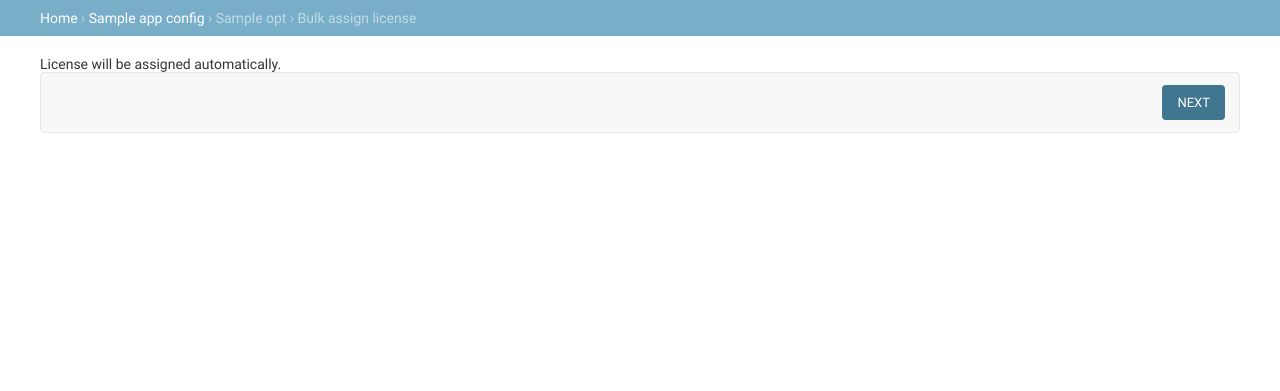
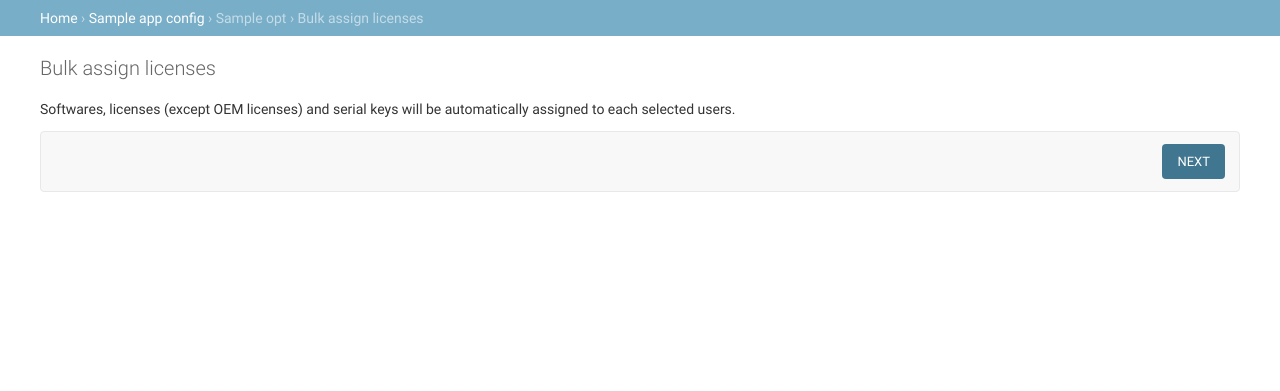
Before and after one commit to quyenlc/q-lms, a Django app: template src/license_manager/templates/admin/license_manager/licenseassignment/bulk_assign.html in a window 1280 px wide. Shown: the part 64-455 px from the top of the page. Run offline with Django 3.2, Linux system fonts and the light colour scheme; the template is opened without the code that fills it: most values are stand-ins (such as "Sample title", 1, 10 or a date in 2020).

Commit message:
Change text in bulk assign page

```diff
--- a/src/license_manager/templates/admin/license_manager/licenseassignment/bulk_assign.html
+++ b/src/license_manager/templates/admin/license_manager/licenseassignment/bulk_assign.html
@@ -17,13 +17,14 @@
 <a href="{% url 'admin:index' %}">{% trans 'Home' %}</a>
 &rsaquo; <a href="{% url 'admin:app_list' app_label=opts.app_label %}">{{ opts.app_config.verbose_name }}</a>
 &rsaquo; {% if has_change_permission %}<a href="{% url opts|admin_urlname:'changelist' %}">{{ opts.verbose_name_plural|capfirst }}</a>{% else %}{{ opts.verbose_name_plural|capfirst }}{% endif %}
-&rsaquo; Bulk assign license
+&rsaquo; Bulk assign licenses
 </div>
 {% endblock %}
 
 {% block content %}<div id="content-main">
 <div>
-    License will be assigned automatically.
+    <h1>Bulk assign licenses</h1>
+    <p>Softwares, licenses (except OEM licenses) and serial keys will be automatically assigned to each selected users.</p>
 </div>
 <form action="" method="post" id="bulk_assign_form" novalidate>{% csrf_token %}{% block form_top %}{% endblock %}
 <div>
--- a/src/license_manager/templates/admin/license_manager/licenseassignment/bulk_assign_confirmation.html
+++ b/src/license_manager/templates/admin/license_manager/licenseassignment/bulk_assign_confirmation.html
@@ -17,7 +17,7 @@
 <a href="{% url 'admin:index' %}">{% trans 'Home' %}</a>
 &rsaquo; <a href="{% url 'admin:app_list' app_label=opts.app_label %}">{{ opts.app_config.verbose_name }}</a>
 &rsaquo; {% if has_change_permission %}<a href="{% url opts|admin_urlname:'changelist' %}">{{ opts.verbose_name_plural|capfirst }}</a>{% else %}{{ opts.verbose_name_plural|capfirst }}{% endif %}
-&rsaquo; Bulk assign license
+&rsaquo; Bulk assign licenses
 </div>
 {% endblock %}
 
@@ -25,8 +25,8 @@
 <div id="content-main">
     <div style="margin-bottom: 2em">
         <div style="margin-bottom: 2em">
-            <h3>Softwares and licenses will be assigned to each user as bellow:</h3>
-            <small>Note: OEM licenses could not be assigned automatically, you have to assign OEM license manually.</small>
+            <h1>Softwares and licenses will be assigned to each user as bellow</h1>
+            <p>Note: OEM licenses could not be assigned automatically, you have to assign OEM license manually.</p>
         </div>
         <div>
             <table style="width: 100%">
```
